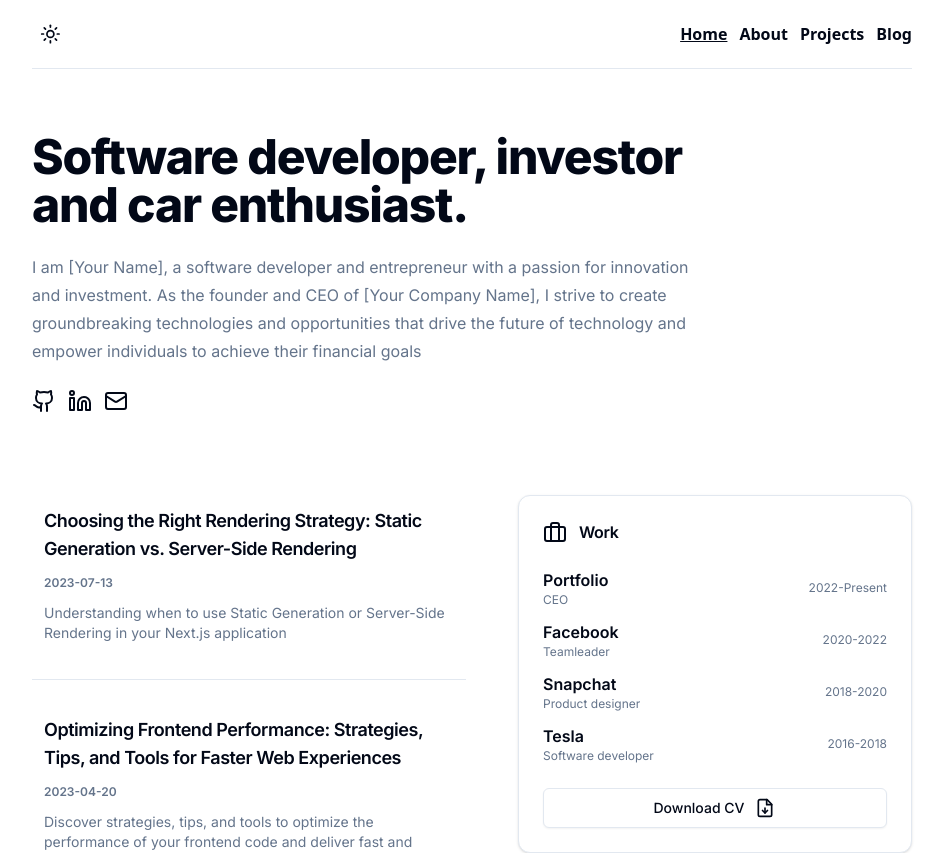
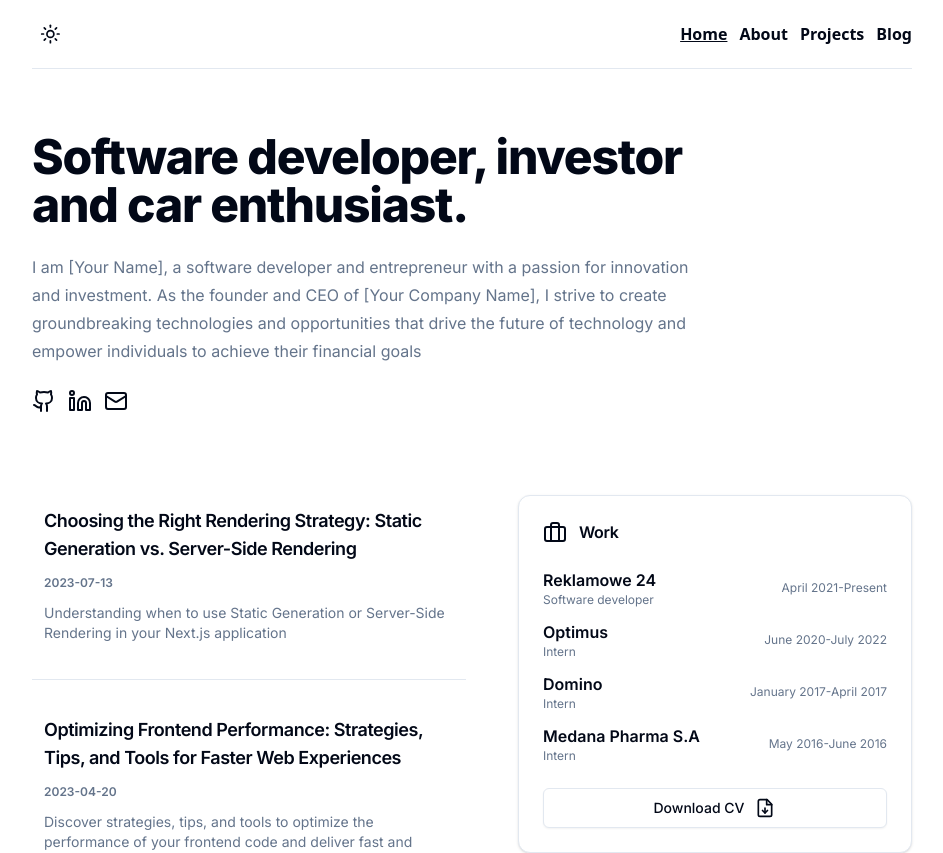
Before and after one commit to piotrszubert/nextjs-dev-portfolio, a Next.js app: page / in a window 1280 px wide. Shown: the top 853 px of the page, without its empty margins (168-1111 px from the left). Built offline with nearby package versions, Linux system fonts and the light colour scheme.

Commit message:
updated work card

```diff
--- a/components/workCard.tsx
+++ b/components/workCard.tsx
@@ -9,10 +9,10 @@ import {
 import { FileDown, Briefcase } from 'lucide-react';
 
 const workTimeline = [
-  { company: 'Portfolio', position: 'CEO', start: '2022', end: 'Present' },
-  { company: 'Facebook', position: 'Teamleader', start: '2020', end: '2022' },
-  { company: 'Snapchat', position: 'Product designer', start: '2018', end: '2020' },
-  { company: 'Tesla', position: 'Software developer', start: '2016', end: '2018' },
+  { company: 'Reklamowe 24', position: 'Software developer', start: 'April 2021', end: 'Present' },
+  { company: 'Optimus', position: 'Intern', start: 'June 2020', end: 'July 2022' },
+  { company: 'Domino', position: 'Intern', start: 'January 2017', end: 'April 2017' },
+  { company: 'Medana Pharma S.A', position: 'Intern', start: 'May 2016', end: 'June 2016' },
 ];
 
 export default function WorkCard() {
```
